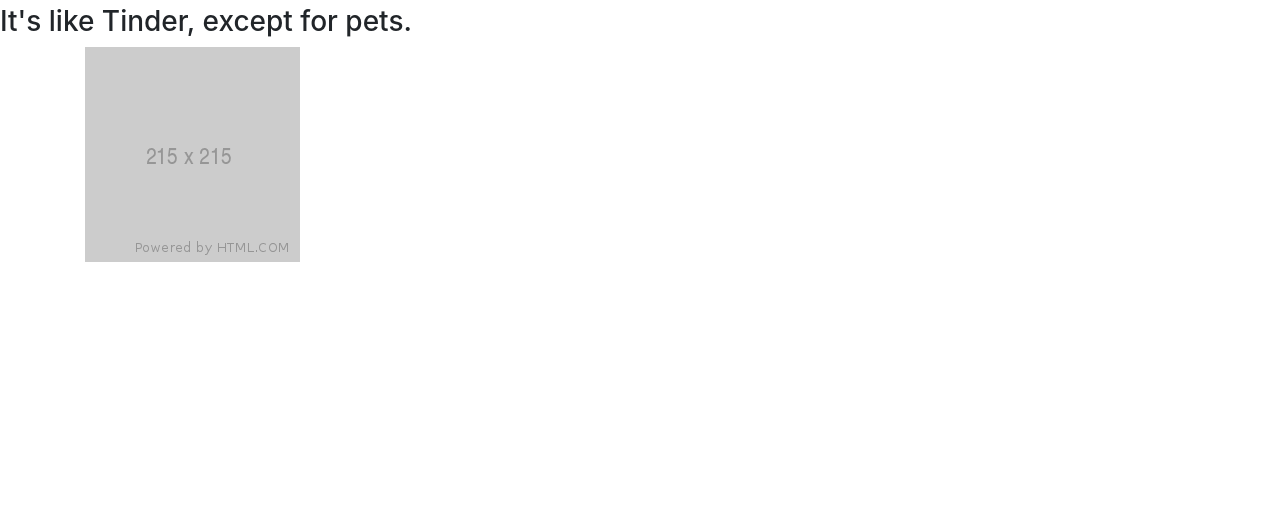
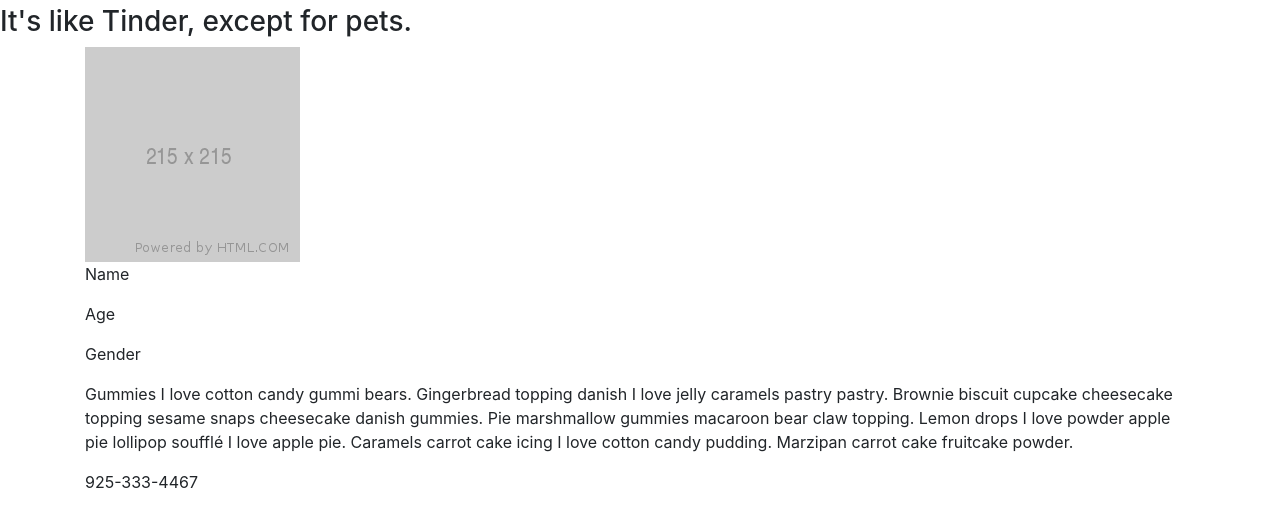
Before and after one commit to jolarios96/Project-FURR., a plain HTML site: page searchResults.html in a window 1280 px wide. Shown: the part 51-578 px from the top of the page. Drawn offline with nearby package versions, Linux system fonts and the light colour scheme.

Commit message:
added more comments and filled up searchResults.html. Still a skeleton

```diff
--- a/searchResults.html
+++ b/searchResults.html
@@ -4,7 +4,7 @@
 
 <head>
     <meta charset="UTF-8">
-    <title>FURR.</title>
+    <title>FURR.Search Results</title>
 
     <!-- jQuery Ref -->
     <script src="https://code.jquery.com/jquery-3.3.1.min.js" integrity="sha256-FgpCb/KJQlLNfOu91ta32o/NMZxltwRo8QtmkMRdAu8="
@@ -18,22 +18,40 @@
         crossorigin="anonymous">
 
     <!-- Dev Styles -->
+    <!-- <link rel="stylesheet" href="assets/css/reset.css"> -->
     <link rel="stylesheet" href="assets/css/style.css">
 </head>
 
 <body>
-    <div class="titleBanner">
+    <div class='titleBanner'>
         <h1>FURR.</h1>
         <h3>It's like Tinder, except for pets.</h3>
     </div>
 
-    <div>
+    <!-- Placeholder image for when we call petfinder api and insert a pet's image -->
+    <div class='container'>
+        <div id='petImg'>
+            <img src="assets/imaages/placeholder.png" class="place-holder" alt="just a placeholder">
+        </div>
 
-    </div>
+        <!-- for pet info -->
+        <div class='petInfo'>
+            <p id='petName'>Name</p>
+            <p id='petAge'>Age</p>
+            <p id='petGender'>Gender</p>
+        </div>
 
-    <div class="container">
-        <div id="petImg">
-            <img src="assets/imaages/placeholder.png" class="place-holder" alt="just a placeholder">
+        <!-- Pet description, hopefully it's not too long -->
+        <div id='petDesc'>
+            <p>
+                Gummies I love cotton candy gummi bears. Gingerbread topping danish I love jelly caramels pastry pastry. Brownie biscuit cupcake cheesecake topping sesame snaps cheesecake danish gummies.
+                Pie marshmallow gummies macaroon bear claw topping. Lemon drops I love powder apple pie lollipop soufflé I love apple pie. Caramels carrot cake icing I love cotton candy pudding. Marzipan carrot cake fruitcake powder.
+            </p>
+        </div>
+
+        <!-- So we can call the pet's owner/shelter/whatever -->
+        <div id='contactInfo'>
+            <p>925-333-4467</p>
         </div>
     </div>
 
```
Also changed, not shown: index.html (+2 -1 lines).
